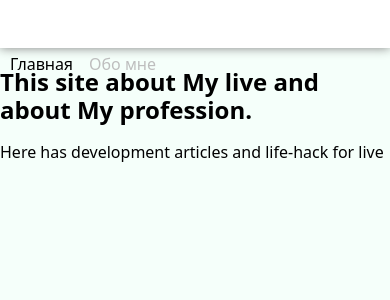
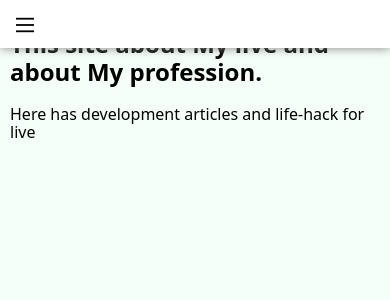
Before and after one commit to themaloves/github-pages-react-app, a React (Create React App) app: page / in a window 390 px wide. Shown: the top 300 px of the page. Built offline with nearby package versions, Linux system fonts and the light colour scheme.

Commit message:
Project
* Адаптивная версия меню и main контейнера

```diff
--- a/package.json
+++ b/package.json
@@ -10,6 +10,7 @@
     "@types/react-dom": "^18.0.5",
     "@typescript-eslint/parser": "^5.29.0",
     "@typescript-eslint/types": "^5.29.0",
+    "classnames": "^2.3.1",
     "modern-normalize": "^1.1.0",
     "react": "^18.0.0",
     "react-dom": "^18.0.0",
--- a/src/App.module.scss
+++ b/src/App.module.scss
@@ -1,5 +1,15 @@
+@import 'src/css/var';
+
 .section {
   max-width: 1200px;
   min-width: 320px;
-  margin: 68px auto 0;
+  margin: 0 auto;
+  padding: 20px 0;
 }
+
+@media #{$not-desktop} {
+  .section {
+    margin: 0 0;
+    padding: 10px;
+  }
+}
--- a/src/containers/NavContainer/NavContainer.module.scss
+++ b/src/containers/NavContainer/NavContainer.module.scss
@@ -45,8 +45,18 @@
   }
 }
 
+.menuMedia {
+  position: absolute;
+  height: calc(100vh - 48px);
+  width: 100%;
+  top: 48px;
+  left: 0;
+  transition: all 0.3s;
+  transform: translateX(-100%);
+}
+
 .visible {
-  transform: translateY(100%);
+  transform: translateX(0);
 }
 
 @media #{$not-desktop} {
@@ -54,4 +64,20 @@
     padding: 10px;
     height: 48px;
   }
+
+  .items {
+    flex-direction: column;
+    width: 100%;
+    height: 100%;
+    background-color: $white;
+    margin: 0;
+    padding: 20px;
+  }
+
+  .item {
+    &:nth-child(n+2) {
+      margin-left: 0;
+      margin-top: 16px;
+    }
+  }
 }
--- a/src/containers/NavContainer/components/Hamburger/Hamburger.module.scss
+++ b/src/containers/NavContainer/components/Hamburger/Hamburger.module.scss
@@ -1,19 +1,41 @@
-@import 'src/css/var';
-
-.section {
-  width: 40px;
-  height: 40px;
+.menu {
+  background-color: transparent;
+  border: none;
+  cursor: pointer;
+  display: flex;
+  padding: 0;
 }
-
 .line {
-  width: 10px;
-  height: 4px;
-  background-color: $black;
-
-  &:after {
-    content: '';
-  }
-  &:before {
-    content: '';
-  }
+  fill: none;
+  stroke: black;
+  stroke-width: 6;
+  transition: stroke-dasharray 600ms cubic-bezier(0.4, 0, 0.2, 1),
+  stroke-dashoffset 600ms cubic-bezier(0.4, 0, 0.2, 1);
 }
+.line1 {
+  stroke-dasharray: 60 207;
+  stroke-width: 6;
+}
+.line2 {
+  stroke-dasharray: 60 60;
+  stroke-width: 6;
+}
+.line3 {
+  stroke-dasharray: 60 207;
+  stroke-width: 6;
+}
+.opened .line1 {
+  stroke-dasharray: 90 207;
+  stroke-dashoffset: -134;
+  stroke-width: 6;
+}
+.opened .line2 {
+  stroke-dasharray: 1 60;
+  stroke-dashoffset: -30;
+  stroke-width: 6;
+}
+.opened .line3 {
+  stroke-dasharray: 90 207;
+  stroke-dashoffset: -134;
+  stroke-width: 6;
+}
--- a/src/containers/NavContainer/components/Hamburger/index.tsx
+++ b/src/containers/NavContainer/components/Hamburger/index.tsx
@@ -1,10 +1,49 @@
 import React from 'react';
+import className from 'classnames';
 import s from './Hamburger.module.scss';
 
-export function Hamburger({ handler }: { handler: () => void }) {
+type THamburgerProps = {
+	isOpenMenu: boolean;
+	setOpenMenu: (arg: boolean) => void;
+};
+
+export function Hamburger(
+	props: THamburgerProps
+): React.ReactElement {
+	const { isOpenMenu, setOpenMenu } = props;
+	const btnCls = className({
+		[s.menu]: true,
+		[s.opened]: isOpenMenu,
+	});
+
 	return (
-		<div className={s.section} onClick={handler}>
-			<span className={s.line} />
-		</div>
+		<button
+			className={btnCls}
+			onClick={() => setOpenMenu(!isOpenMenu)}
+		>
+			<svg width="30" height="30" viewBox="0 0 100 100">
+				<path
+					className={`${s.line} ${s.line1}`}
+					d="M 20,29.000046 H 80.000231 C 80.000231,29.000046
+					94.498839,28.817352 94.532987,66.711331 94.543142,77.980673
+					 90.966081,81.670246 85.259173,81.668997 79.552261,81.667751
+					  75.000211,74.999942 75.000211,74.999942
+					   L 25.000021,25.000058"
+				/>
+				<path
+					className={`${s.line} ${s.line2}`}
+					d="M 20,50 H 80"
+				/>
+				<path
+					className={`${s.line} ${s.line3}`}
+					d="M 20,70.999954 H 80.000231 C 80.000231,70.999954
+					 94.498839,71.182648 94.532987,33.288669 94.543142,22.019327
+					  90.966081,18.329754 85.259173,18.331003
+					   79.552261,18.332249
+					   75.000211,25.000058 75.000211,25.000058
+					    L 25.000021,74.999942"
+				/>
+			</svg>
+		</button>
 	);
 }
--- a/src/containers/NavContainer/index.tsx
+++ b/src/containers/NavContainer/index.tsx
@@ -1,38 +1,44 @@
 import React, { useState } from 'react';
 import { Link, useLocation } from 'react-router-dom';
+import className from 'classnames';
+
 import { useMediaQuery } from 'hooks';
 import { Hamburger } from './components/Hamburger';
+
 import s from './NavContainer.module.scss';
 
 const links = [
 	{ key: 1, to: '/', name: 'Главная' },
 	{ key: 2, to: '/about', name: 'Обо мне' },
+	{ key: 3, to: '/articles', name: 'Статьи' },
+	{ key: 4, to: '/learn', name: 'Обучение' },
 ];
 
 export function NavContainer() {
 	const { pathname } = useLocation();
 	const matchesMedia = useMediaQuery('(max-width: 1200px)');
 	const [isVisible, setIsVisible] = useState(false);
-
-	function handlerVisibleMenu(value: boolean) {
-		setIsVisible(!value);
-	}
+	const menuCls = className({
+		[s.menu]: true,
+		[s.menuMedia]: matchesMedia,
+		[s.visible]: isVisible,
+	});
 
 	return (
 		<section className={s.section}>
 			{matchesMedia && (
 				<Hamburger
-					handler={() => handlerVisibleMenu(isVisible)}
+					isOpenMenu={isVisible}
+					setOpenMenu={setIsVisible}
 				/>
 			)}
-			<nav className={s.menu}>
-				<ul
-					className={`${s.items} ${isVisible && s.visible}`}
-				>
+			<nav className={menuCls}>
+				<ul className={`${s.items}`}>
 					{links.map(link => {
 						return (
 							<li key={link.key} className={s.item}>
 								<Link
+									onClick={() => setIsVisible(false)}
 									className={`${s.link} ${
 										pathname === link.to ? s.active : ''
 									}`}
```
Also changed, not shown: 1 other file (tests, documents, lock files or other folders).
